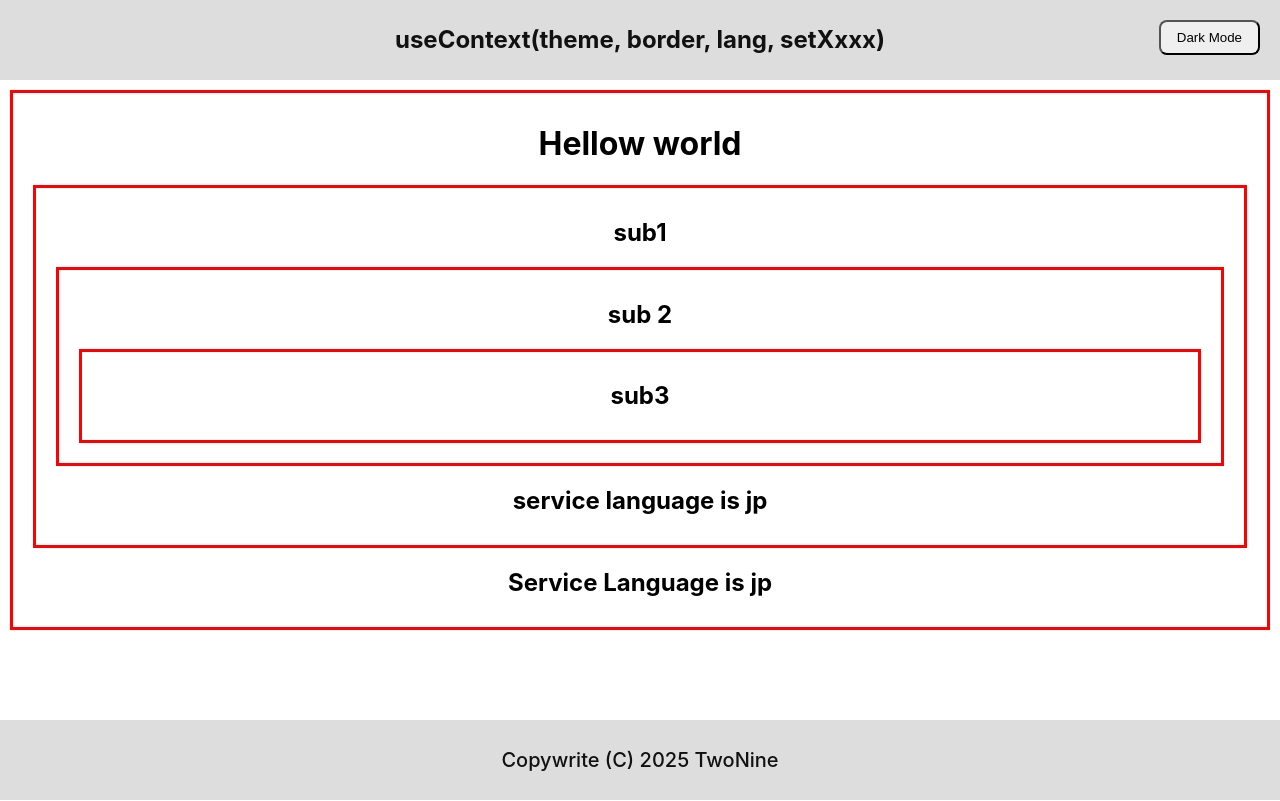
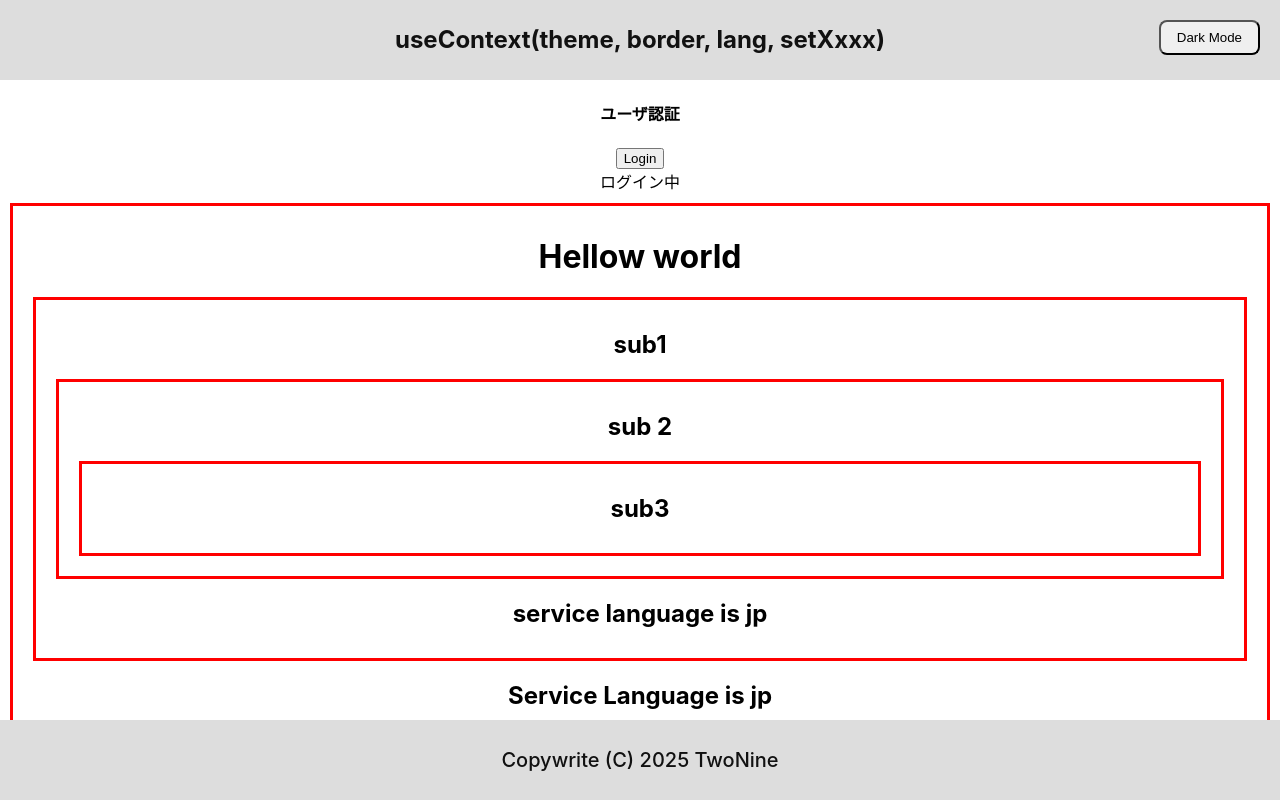
Before and after one commit to jini-labs-2/react-practice, a React (Create React App) app: page / in a window 1280 px wide. Built offline with nearby package versions, Linux system fonts and the light colour scheme.

Commit message:
context:login状態

```diff
--- a/src/App.js
+++ b/src/App.js
@@ -6,18 +6,29 @@ import HeaderComponent from './components/HeaderComponent';
 import FooterComponent from './components/FooterComponent';
 import ContentComponent from './components/ContentComponent';
 import './App.css';
+import AuthProvider from './context/AuthProvider';
+import UserAuth from './components/UserAuth/UserAuth';
+import AuthButton from './components/UserAuth/AuthButton';
+import AuthDisplay from './components/UserAuth/AuthDisplay';
 
 function App() {
 
   const [isDarkMode, setIsDarkMode] = useState(false);
   return (
+    <AuthProvider>
       <ThemeContext.Provider value={{...Theme, isDarkMode, setIsDarkMode}}>
         <ServeLangContext.Provider value={DEFAULT_SERVE_LANG}>
           <HeaderComponent />
+          <div style={{textAlign: 'center'}}>
+            <UserAuth />
+            <AuthButton />
+            <AuthDisplay />
+          </div>
           <ContentComponent />
           <FooterComponent />
         </ServeLangContext.Provider>
       </ThemeContext.Provider>
+    </AuthProvider>
   );
 }
 
--- /dev/null
+++ b/src/components/UserAuth/AuthButton.jsx
@@ -0,0 +1,14 @@
+import React, { useContext } from 'react'
+import { AuthContext } from '../../context/AuthProvider'
+
+function AuthButton() {
+  const auth = useContext(AuthContext);
+  console.log('auth -> ', auth);
+  return (
+    <div>
+      <button>{auth ? 'Logout': 'Login'}</button>
+    </div>
+  )
+}
+
+export default AuthButton
--- /dev/null
+++ b/src/components/UserAuth/AuthDisplay.jsx
@@ -0,0 +1,13 @@
+import React, { useContext } from 'react'
+import { AuthContext } from '../../context/AuthProvider'
+
+function AuthDisplay() {
+  const auth = useContext(AuthContext);
+  return (
+    <div>
+      {auth ? 'ログアウト中':'ログイン中'}
+    </div>
+  )
+}
+
+export default AuthDisplay
--- /dev/null
+++ b/src/components/UserAuth/UserAuth.jsx
@@ -0,0 +1,10 @@
+
+function UserAuth() {
+  return (
+    <div>
+      <h4>ユーザ認証</h4>
+    </div>
+  )
+}
+
+export default UserAuth
--- /dev/null
+++ b/src/context/AuthProvider.jsx
@@ -0,0 +1,14 @@
+import React, { createContext } from 'react'
+
+export const AuthContext = createContext(false);
+
+const AuthProvider = ({ children }) => {
+
+  return (
+    <AuthContext.Provider value={false}>
+      { children }
+    </AuthContext.Provider>
+  )
+}
+
+export default AuthProvider
```
Lines whose indentation alone changed are shown as unchanged.
